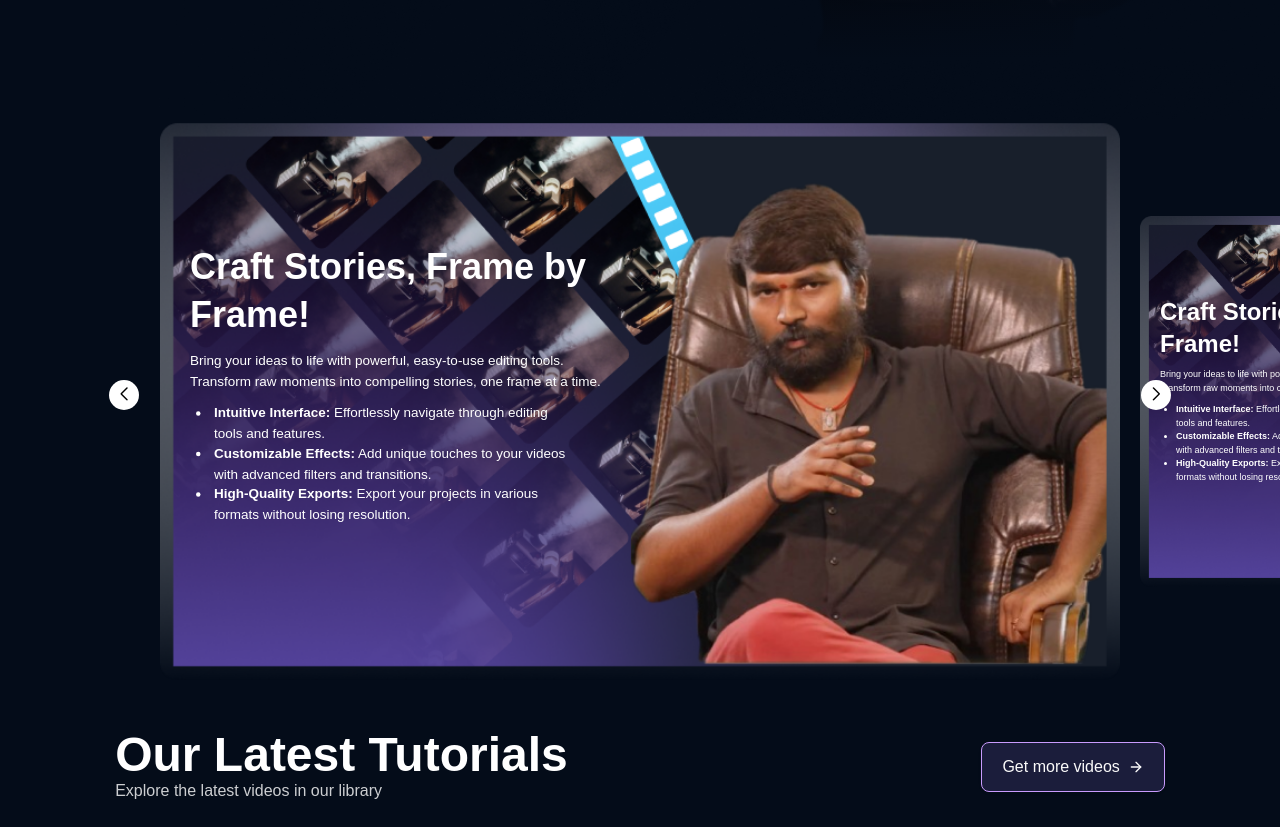
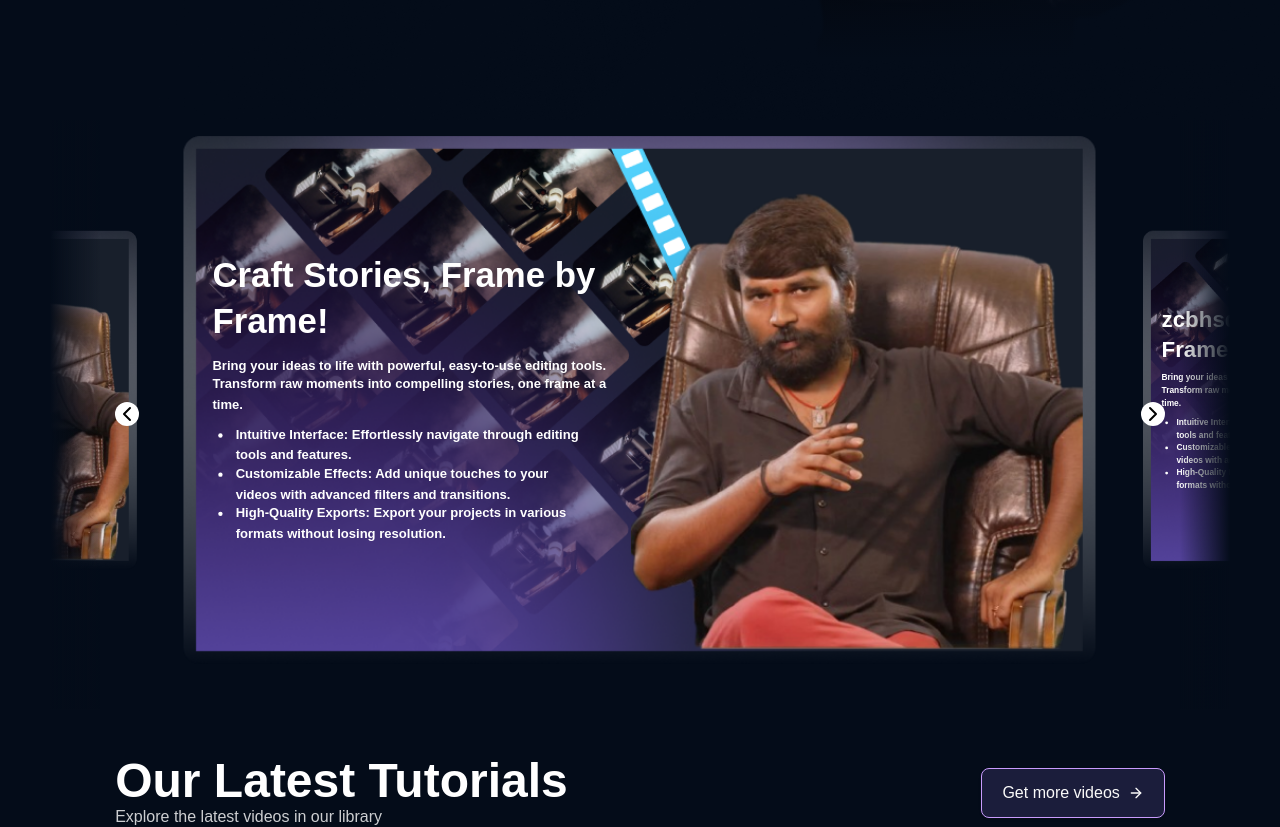
Before and after one commit to bharatyadav28/RavallusionRepo, a Next.js app: page / in a window 1280 px wide. Shown: the part 680-1507 px from the top of the page. Built offline with nearby package versions, Linux system fonts and the light colour scheme.

Commit message:
finalizing hero carousel

```diff
--- a/src/app/(landing)/(main)/page.js
+++ b/src/app/(landing)/(main)/page.js
@@ -3,6 +3,7 @@ import HeroSection from "@/components/HeroSection";
 import MainCarousel from "@/components/MainCarousel";
 import TutorialsSection from "@/components/TutorialsSection";
 import ModuleSection from "@/components/ModuleSection";
+import PlansSection from "@/components/PlansSection";
 
 export default function Home() {
   return (
@@ -11,6 +12,7 @@ export default function Home() {
       <MainCarousel />
       <TutorialsSection />
       <ModuleSection />
+      {/* <PlansSection /> */}
       <FAQSection />
     </div>
   );
--- a/src/app/globals.css
+++ b/src/app/globals.css
@@ -299,3 +299,120 @@ body {
   ) !important;
   filter: blur(100%);
 }
+
+.embla {
+  max-width: 100vw;
+  height: 100%;
+  margin: auto;
+  --slide-height: 19rem;
+  --slide-spacing: 13vw;
+  --slide-size: 55%;
+}
+/* .embla__viewport {
+  overflow: hidden;
+} */
+.embla__container {
+  display: flex;
+  touch-action: pan-y pinch-zoom;
+  margin-left: calc(var(--slide-spacing) * -1);
+}
+.embla__slide {
+  transform: translate3d(0, 0, 0);
+  flex: 0 0 var(--slide-size);
+  min-width: 0;
+  padding-left: var(--slide-spacing);
+}
+.embla__slide__number {
+  box-shadow: inset 0 0 0 0.2rem var(--detail-medium-contrast);
+  border-radius: 1.8rem;
+  font-size: 4rem;
+  font-weight: 600;
+  display: flex;
+  align-items: center;
+  justify-content: center;
+  height: var(--slide-height);
+  user-select: none;
+}
+.embla__controls {
+  display: grid;
+  grid-template-columns: auto 1fr;
+  justify-content: space-between;
+  gap: 1.2rem;
+  margin-top: 1.8rem;
+}
+.embla__buttons {
+  display: grid;
+  grid-template-columns: repeat(2, 1fr);
+  gap: 0.6rem;
+  align-items: center;
+}
+.embla__button {
+  -webkit-tap-highlight-color: rgba(var(--text-high-contrast-rgb-value), 0.5);
+  -webkit-appearance: none;
+  appearance: none;
+  background-color: transparent;
+  touch-action: manipulation;
+  display: inline-flex;
+  text-decoration: none;
+  cursor: pointer;
+  border: 0;
+  padding: 0;
+  margin: 0;
+  box-shadow: inset 0 0 0 0.2rem var(--detail-medium-contrast);
+  width: 3.6rem;
+  height: 3.6rem;
+  z-index: 1;
+  border-radius: 50%;
+  color: var(--text-body);
+  display: flex;
+  align-items: center;
+  justify-content: center;
+}
+.embla__button:disabled {
+  color: var(--detail-high-contrast);
+}
+.embla__button__svg {
+  width: 35%;
+  height: 35%;
+}
+.embla__dots {
+  display: flex;
+  flex-wrap: wrap;
+  justify-content: flex-end;
+  align-items: center;
+  margin-right: calc((2.6rem - 1.4rem) / 2 * -1);
+}
+.embla__dot {
+  -webkit-tap-highlight-color: rgba(var(--text-high-contrast-rgb-value), 0.5);
+  -webkit-appearance: none;
+  appearance: none;
+  background-color: transparent;
+  touch-action: manipulation;
+  display: inline-flex;
+  text-decoration: none;
+  cursor: pointer;
+  border: 0;
+  padding: 0;
+  margin: 0;
+  width: 2.6rem;
+  height: 2.6rem;
+  display: flex;
+  align-items: center;
+  justify-content: center;
+  border-radius: 50%;
+}
+.embla__dot:after {
+  box-shadow: inset 0 0 0 0.2rem var(--detail-medium-contrast);
+  width: 1.4rem;
+  height: 1.4rem;
+  border-radius: 50%;
+  display: flex;
+  align-items: center;
+  content: "";
+}
+.embla__dot--selected:after {
+  box-shadow: inset 0 0 0 0.2rem var(--text-body);
+}
+.embla__slide__number {
+  backface-visibility: hidden;
+}
--- a/src/components/MainCarousel.js
+++ b/src/components/MainCarousel.js
@@ -4,11 +4,11 @@ import Image from "next/image";
 import LandingContainer from "./common/LandingContainer";
 import CustomCarousel from "./common/CustomCarousel";
 import { CarouselItem } from "./ui/carousel";
-import { Swiper, SwiperSlide } from "swiper/react";
-import { Navigation, Pagination } from "swiper/modules";
 import "swiper/css";
 import "swiper/css/pagination";
 import "swiper/css/navigation";
+import { useEffect, useState } from "react";
+import EmblaCarousel from "./ui/EmblaCarousel";
 
 const list = [
   {
@@ -39,7 +39,7 @@ const list = [
   {
     id: 2,
     image: "/carousel-1.png",
-    title: "Craft Stories, Frame by Frame!",
+    title: "zcbhsdcb Stories, Frame by Frame!",
     para: "Bring your ideas to life with powerful, easy-to-use editing tools. Transform raw moments into compelling stories, one frame at a time.",
     details: [
       {
@@ -64,7 +64,7 @@ const list = [
   {
     id: 3,
     image: "/carousel-1.png",
-    title: "Craft Stories, Frame by Frame!",
+    title: "lllll Stories, Frame by Frame!",
     para: "Bring your ideas to life with powerful, easy-to-use editing tools. Transform raw moments into compelling stories, one frame at a time.",
     details: [
       {
@@ -89,7 +89,7 @@ const list = [
   {
     id: 4,
     image: "/carousel-1.png",
-    title: "Craft Stories, Frame by Frame!",
+    title: "Crappppppft Stories, Frame by Frame!",
     para: "Bring your ideas to life with powerful, easy-to-use editing tools. Transform raw moments into compelling stories, one frame at a time.",
     details: [
       {
@@ -113,20 +113,21 @@ const list = [
   },
 ];
 
+const OPTIONS = { loop: true };
+
 const CarouselCard = ({ item }) => {
   return (
     <div className="flex items-center justify-center  ">
-      <div className=" relative w-fit h-fit self-center">
+      <div className=" relative ">
         <Image
           src={item.image}
           width={100}
           height={100}
           alt={item.id}
-          className="w-[70vw] h-[70vw] md:w-[50vw] md:h-full   "
-          // layout="responsive"
+          className="w-[70vw] h-[65vw] md:w-[50vw] md:h-full   "
         />
-        <div className="absolute top-8 sm:top-20 left-2 sm:left-5 w-[52%] sm:w-[48%] md:w-[43%] ">
-          <div className="text-sm sm:text-2xl  font-bold">{item.title}</div>
+        <div className="absolute top-10 left-3 w-[50%] sm:w-[48%] md:w-[44%] ">
+          <div className="text-sm sm:text-3xl  font-bold">{item.title}</div>
           <div className="text-[6px] sm:text-[9px]  mt-2">{item.para}</div>
           <ul className="px-4 list-disc text-[6px] sm:text-[9px]  mt-2">
             {item.details.map((d) => (
@@ -140,37 +141,38 @@ const CarouselCard = ({ item }) => {
     </div>
   );
 };
+
 const MainCarousel = () => {
+  const [screenWidth, setScreenWidth] = useState();
+
+  useEffect(() => {
+    const handleResize = () => {
+      setScreenWidth(window.innerWidth);
+    };
+    handleResize();
+    window.addEventListener("resize", handleResize);
+    return () => window.removeEventListener("resize", handleResize);
+  });
+
+  console.log(screenWidth);
   return (
     <>
-      <LandingContainer className="flex items-center justify-center !h-fit py-24">
-        {/* <CustomCarousel>
-          {list.map((item) => (
-            <CarouselItem key={item.id} className="basis-[70%]">
-              <CarouselCard item={item} />
-            </CarouselItem>
-          ))}
-        </CustomCarousel> */}
-        <div className="md:carousel-left absolute h-full md:w-[100px] z-[100] left-0 " />
-        <div />
-        <Swiper
-          spaceBetween={180}
-          slidesPerView={1}
-          navigation={true}
-          enabled={true}
-          // scrollbar={{ draggable: true }}
-          loop={true}
-          onSlideChange={() => console.log("slide change")}
-          onSwiper={(swiper) => console.log(swiper)}
-          className=" w-[70vw] md:w-[50%] !overflow-visible"
-        >
-          {list.map((item) => (
-            <SwiperSlide key={item.id} className="">
-              <CarouselCard item={item} />
-            </SwiperSlide>
-          ))}
-        </Swiper>
-        <div className="md:carousel-right absolute h-full md:w-[100px] z-[100] right-0" />
+      <LandingContainer className="flex items-center justify-center !h-fit py-12 sm:py-32">
+        {screenWidth < 640 ? (
+          <CustomCarousel>
+            {list.map((item) => (
+              <CarouselItem key={item.id} className="basis-[70%]">
+                <CarouselCard item={item} />
+              </CarouselItem>
+            ))}
+          </CustomCarousel>
+        ) : (
+          <>
+            <div className="hidden md:flex carousel-left absolute h-full w-[100px] z-[100] left-0 " />
+            <EmblaCarousel options={OPTIONS} slides={list} />
+            <div className="hidden md:flex carousel-right absolute h-full w-[100px] z-[100] right-0" />
+          </>
+        )}
       </LandingContainer>
     </>
   );
--- a/src/components/common/LandingContainer.js
+++ b/src/components/common/LandingContainer.js
@@ -8,7 +8,7 @@ const LandingContainer = ({ children, className, showBg }) => {
   useEffect(() => {
     Aos.init({
       duration: 1000, // Animation duration in milliseconds
-      offset: 100, // Offset (in pixels) from the original trigger point
+      offset: 50, // Offset (in pixels) from the original trigger point
       easing: "ease-in-out", // Easing function
       // once: true, // Whether animation should happen only once
     });
--- /dev/null
+++ b/src/components/ui/EmblaCarousel.jsx
@@ -0,0 +1,152 @@
+"use client";
+
+import React, { useCallback, useEffect, useRef } from "react";
+import useEmblaCarousel from "embla-carousel-react";
+import {
+  NextButton,
+  PrevButton,
+  usePrevNextButtons,
+} from "./EmblaCarouselArroeButtons";
+import Image from "next/image";
+
+const TWEEN_FACTOR_BASE = 0.52;
+
+const numberWithinRange = (number, min, max) =>
+  Math.min(Math.max(number, min), max);
+
+const CarouselCard = ({ item }) => {
+  return (
+    <div className="flex items-center justify-center  ">
+      <div className=" relative w-full h-fit self-center">
+        <Image
+          src={item.image}
+          width={100}
+          height={100}
+          alt={item.id}
+          className="w-[40vw] h-[40vw] md:w-[50vw] md:h-full   "
+        />
+        <div className="absolute top-8 sm:top-20 left-2 sm:left-5 w-[52%] sm:w-[48%] md:w-[44%] ">
+          <div className="text-sm sm:text-2xl  font-bold">{item.title}</div>
+          <div className="text-[6px] sm:text-[9px]  mt-2">{item.para}</div>
+          <ul className="px-4 list-disc text-[6px] sm:text-[9px]  mt-2">
+            {item.details.map((d) => (
+              <li key={d.id}>
+                <span className="font-bold">{d.title}:</span> {d.detail}
+              </li>
+            ))}
+          </ul>
+        </div>
+      </div>
+    </div>
+  );
+};
+
+const EmblaCarousel = (props) => {
+  const { slides, options } = props;
+  const [emblaRef, emblaApi] = useEmblaCarousel(options);
+  const tweenFactor = useRef(0);
+  const tweenNodes = useRef([]);
+
+  const {
+    prevBtnDisabled,
+    nextBtnDisabled,
+    onPrevButtonClick,
+    onNextButtonClick,
+  } = usePrevNextButtons(emblaApi);
+
+  const setTweenNodes = useCallback((emblaApi) => {
+    tweenNodes.current = emblaApi.slideNodes().map((slideNode) => {
+      return slideNode.querySelector(".embla__slide__number");
+    });
+  }, []);
+
+  const setTweenFactor = useCallback((emblaApi) => {
+    tweenFactor.current = TWEEN_FACTOR_BASE * emblaApi.scrollSnapList().length;
+  }, []);
+
+  const tweenScale = useCallback((emblaApi, eventName) => {
+    const engine = emblaApi.internalEngine();
+    const scrollProgress = emblaApi.scrollProgress();
+    const slidesInView = emblaApi.slidesInView();
+    const isScrollEvent = eventName === "scroll";
+
+    emblaApi.scrollSnapList().forEach((scrollSnap, snapIndex) => {
+      let diffToTarget = scrollSnap - scrollProgress;
+      const slidesInSnap = engine.slideRegistry[snapIndex];
+
+      slidesInSnap.forEach((slideIndex) => {
+        if (isScrollEvent && !slidesInView.includes(slideIndex)) return;
+
+        if (engine.options.loop) {
+          engine.slideLooper.loopPoints.forEach((loopItem) => {
+            const target = loopItem.target();
+
+            if (slideIndex === loopItem.index && target !== 0) {
+              const sign = Math.sign(target);
+
+              if (sign === -1) {
+                diffToTarget = scrollSnap - (1 + scrollProgress);
+              }
+              if (sign === 1) {
+                diffToTarget = scrollSnap + (1 - scrollProgress);
+              }
+            }
+          });
+        }
+
+        const tweenValue = 1.45 - Math.abs(diffToTarget * tweenFactor.current);
+        const scale = numberWithinRange(tweenValue, 0, 2).toString();
+        const tweenNode = tweenNodes.current[slideIndex];
+        tweenNode.style.transform = `scale(${scale})`;
+      });
+    });
+  }, []);
+
+  useEffect(() => {
+    if (!emblaApi) return;
+
+    setTweenNodes(emblaApi);
+    setTweenFactor(emblaApi);
+    tweenScale(emblaApi);
+
+    emblaApi
+      .on("reInit", setTweenNodes)
+      .on("reInit", setTweenFactor)
+      .on("reInit", tweenScale)
+      .on("scroll", tweenScale)
+      .on("slideFocus", tweenScale);
+  }, [emblaApi, tweenScale]);
+
+  return (
+    <div className="embla relative">
+      <div className="embla__viewport" ref={emblaRef}>
+        <div className="embla__container">
+          {slides.map((item, index) => (
+            <div className="embla__slide" key={item.id}>
+              <div className="embla__slide__number">
+                <CarouselCard item={item} />
+              </div>
+            </div>
+          ))}
+        </div>
+      </div>
+
+      <div className="embla__controls">
+        <div className="embla__buttons">
+          <PrevButton
+            className="absolute left-[9%] top-[50%] -translate-y-[50%] bg-white text-black w-6 h-6 rounded-full"
+            onClick={onPrevButtonClick}
+            disabled={prevBtnDisabled}
+          />
+          <NextButton
+            className="absolute right-[9%] top-[50%] -translate-y-[50%] bg-white text-black w-6 h-6 rounded-full"
+            onClick={onNextButtonClick}
+            disabled={nextBtnDisabled}
+          />
+        </div>
+      </div>
+    </div>
+  );
+};
+
+export default EmblaCarousel;
--- /dev/null
+++ b/src/components/ui/EmblaCarouselArroeButtons.jsx
@@ -0,0 +1,68 @@
+import { ChevronLeft, ChevronRight } from "lucide-react";
+import React, { useCallback, useEffect, useState } from "react";
+
+export const usePrevNextButtons = (emblaApi, onButtonClick) => {
+  const [prevBtnDisabled, setPrevBtnDisabled] = useState(true);
+  const [nextBtnDisabled, setNextBtnDisabled] = useState(true);
+
+  const onPrevButtonClick = useCallback(() => {
+    if (!emblaApi) return;
+    emblaApi.scrollPrev();
+    if (onButtonClick) onButtonClick(emblaApi);
+  }, [emblaApi, onButtonClick]);
+
+  const onNextButtonClick = useCallback(() => {
+    if (!emblaApi) return;
+    emblaApi.scrollNext();
+    if (onButtonClick) onButtonClick(emblaApi);
+  }, [emblaApi, onButtonClick]);
+
+  const onSelect = useCallback((emblaApi) => {
+    setPrevBtnDisabled(!emblaApi.canScrollPrev());
+    setNextBtnDisabled(!emblaApi.canScrollNext());
+  }, []);
+
+  useEffect(() => {
+    if (!emblaApi) return;
+
+    onSelect(emblaApi);
+    emblaApi.on("reInit", onSelect).on("select", onSelect);
+  }, [emblaApi, onSelect]);
+
+  return {
+    prevBtnDisabled,
+    nextBtnDisabled,
+    onPrevButtonClick,
+    onNextButtonClick,
+  };
+};
+
+export const PrevButton = (props) => {
+  const { children, ...restProps } = props;
+
+  return (
+    <button
+      className="embla__button embla__button--prev "
+      type="button"
+      {...restProps}
+    >
+      <ChevronLeft />
+      {children}
+    </button>
+  );
+};
+
+export const NextButton = (props) => {
+  const { children, ...restProps } = props;
+
+  return (
+    <button
+      className="embla__button embla__button--next"
+      type="button"
+      {...restProps}
+    >
+      <ChevronRight />
+      {children}
+    </button>
+  );
+};
```
Also changed, not shown: src/components/PlansSection.js (added, +8 -0 lines), src/components/common/CustomCarousel.js (+5 -13 lines).
